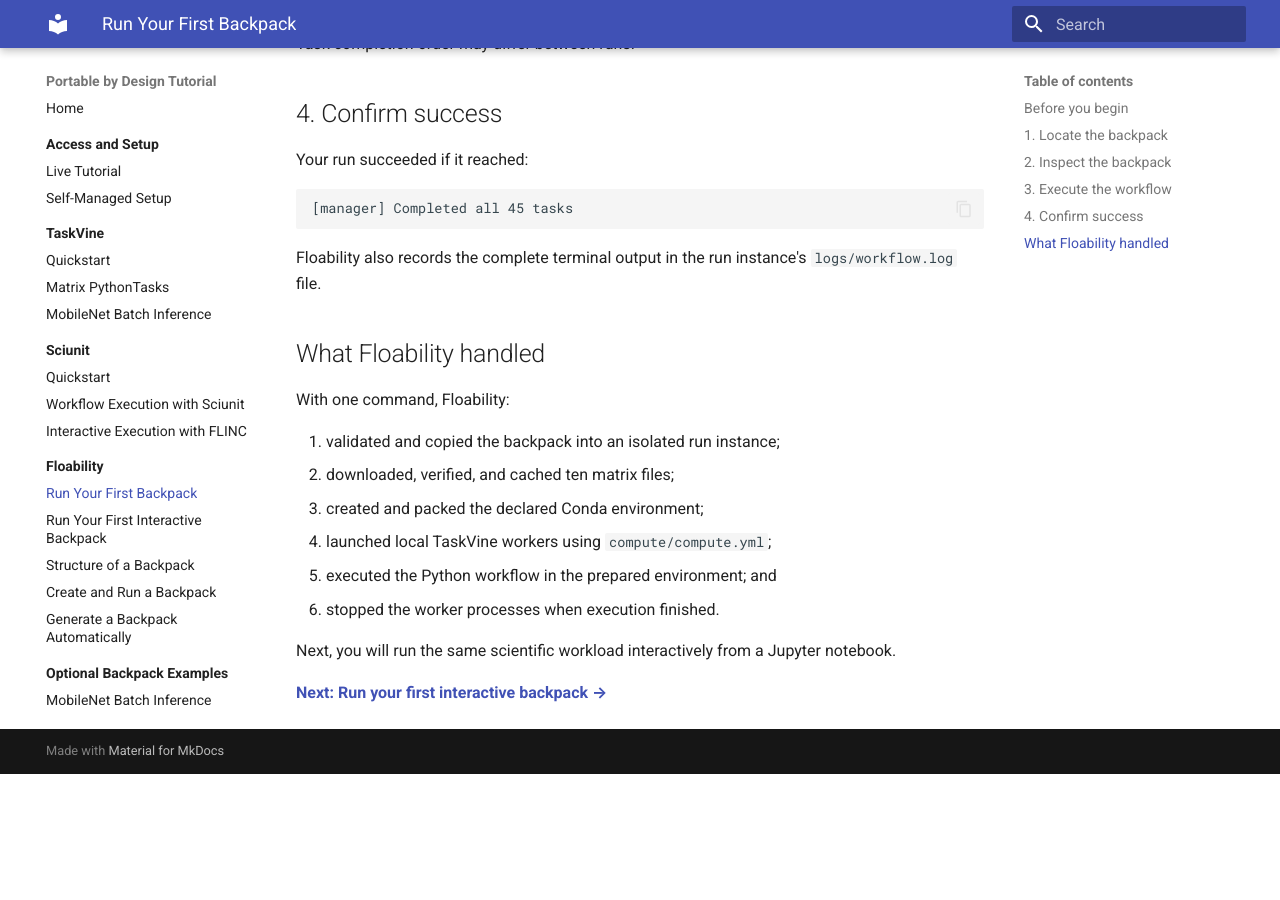
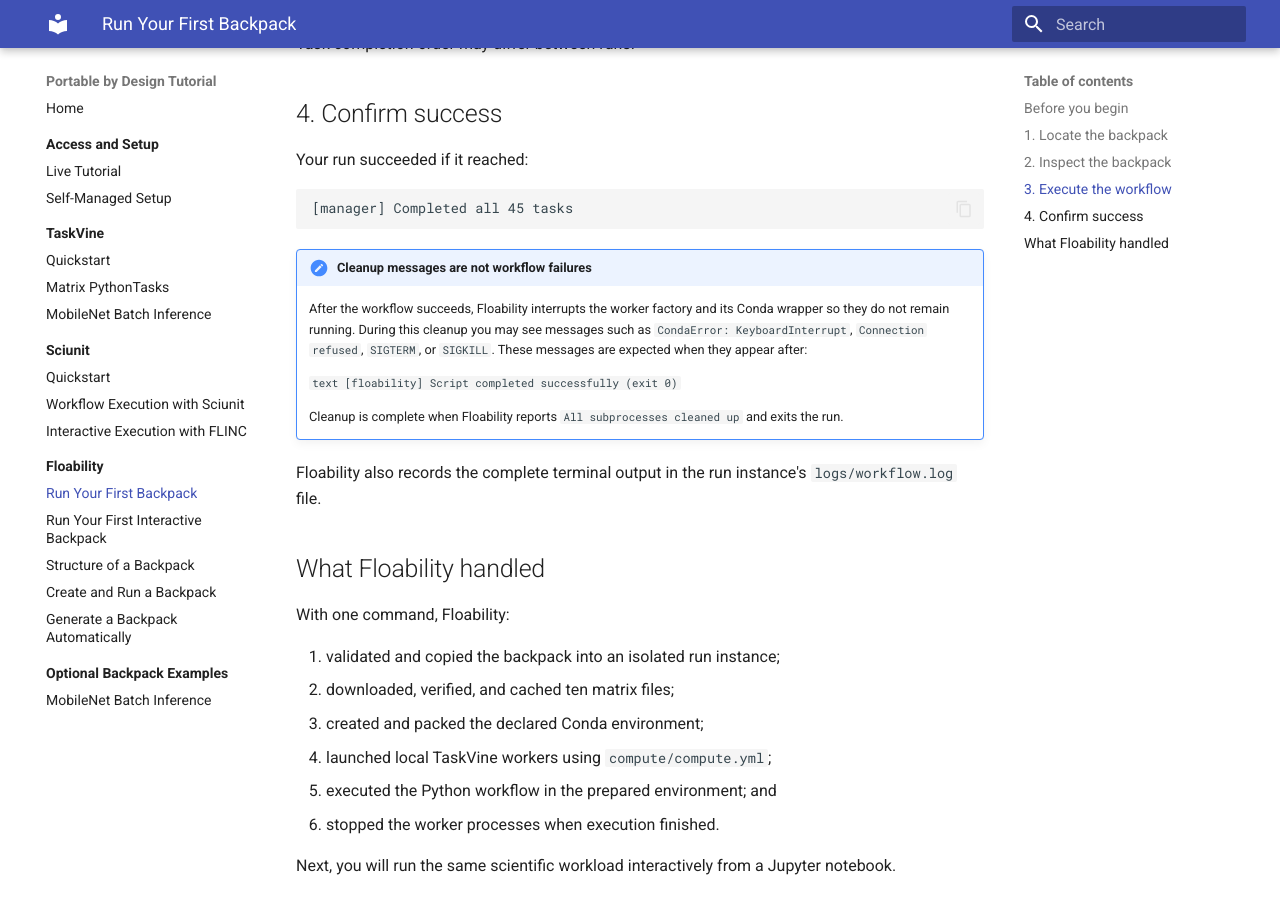
Before and after one commit to floability/tutorial-portable-by-design, an MkDocs documentation site: the page built from docs/04-floability/first-backpack.md, in a window 1280 px wide and 900 px high, scrolled down 2080 px. Built offline with MkDocs 1.6.1 and Material for MkDocs 9.7.7, drawn with Linux system fonts in a browser that asks for light colours; before the commit the page ends 2854 px from its top, so only the background shows below that.

Commit message:
Clarify Floability cleanup output

````diff
--- a/docs/04-floability/first-backpack.md
+++ b/docs/04-floability/first-backpack.md
@@ -108,6 +108,21 @@
 [manager] Completed all 45 tasks
 ```
 
+!!! note "Cleanup messages are not workflow failures"
+
+    After the workflow succeeds, Floability interrupts the worker factory and
+    its Conda wrapper so they do not remain running. During this cleanup you
+    may see messages such as `CondaError: KeyboardInterrupt`, `Connection
+    refused`, `SIGTERM`, or `SIGKILL`. These messages are expected when they
+    appear after:
+
+    ```text
+    [floability] Script completed successfully (exit 0)
+    ```
+
+    Cleanup is complete when Floability reports `All subprocesses cleaned up`
+    and exits the run.
+
 Floability also records the complete terminal output in the run instance's
 `logs/workflow.log` file.
 
````
